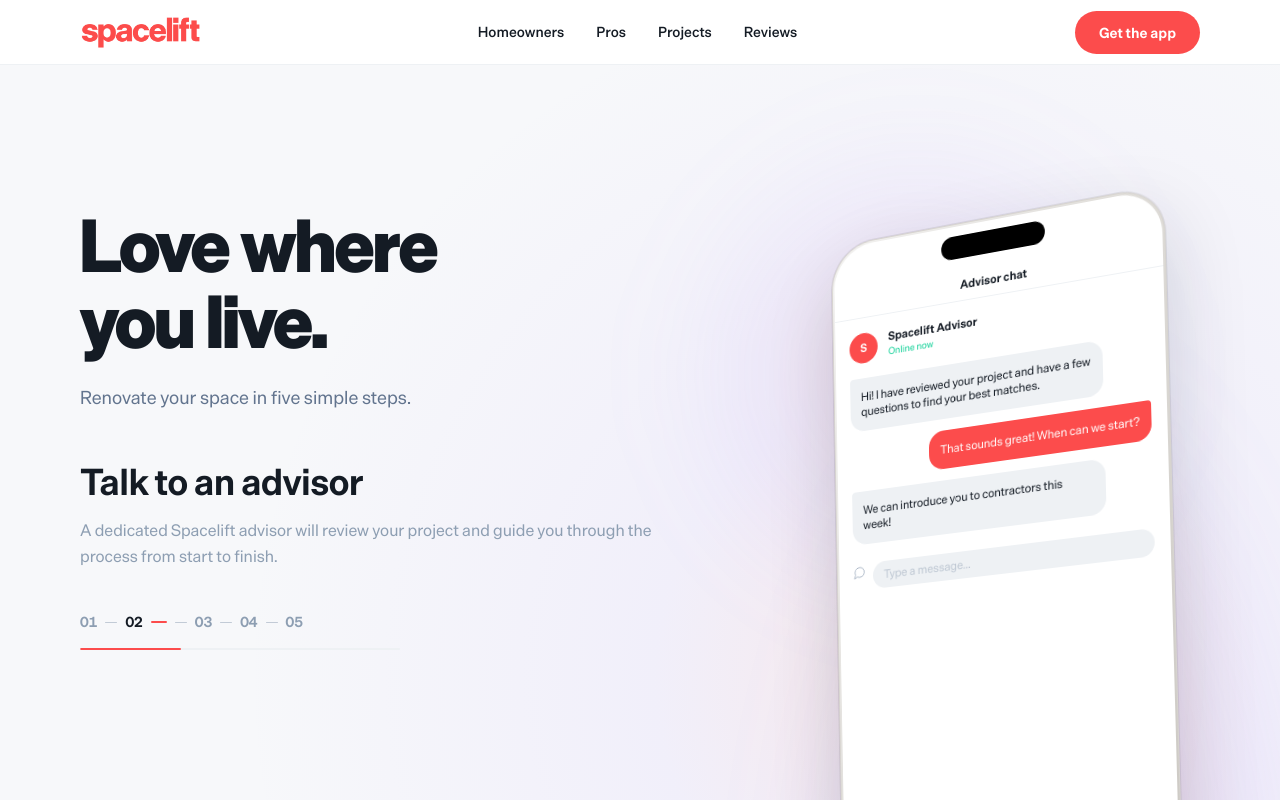
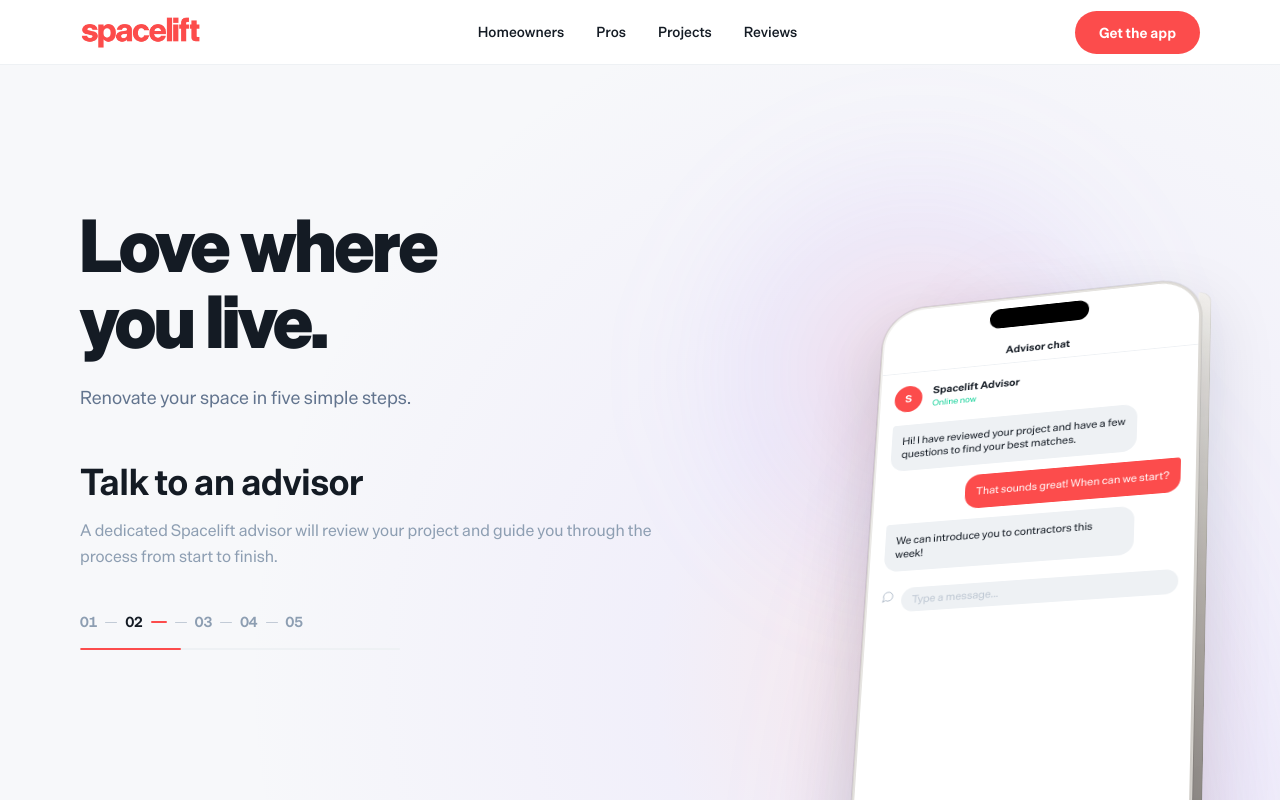
Before and after one commit to jjmccarthy7/spacelift-tools, a Next.js app in the folder apps/hellospacelift/: page / in a window 1280 px wide. Shown: the top 800 px of the page. Built offline with nearby package versions, Linux system fonts and the light colour scheme.

Commit message:
fix: stronger rotateX lean, preserve-3d, visible right-side metallic device edge

```diff
--- a/apps/hellospacelift/src/components/PhoneMock.tsx
+++ b/apps/hellospacelift/src/components/PhoneMock.tsx
@@ -190,11 +190,12 @@
         className="relative transition-transform hidden lg:block"
         style={{
           transformOrigin: 'bottom center',
-          transform: 'perspective(1600px) rotateY(-18deg) rotateX(2deg) rotateZ(-2deg) translateX(-12px) translateY(-10px)',
+          transformStyle: 'preserve-3d',
+          transform: 'perspective(1800px) rotateY(-14deg) rotateX(14deg) rotateZ(-1deg) translateX(-10px) translateY(-6px)',
         }}
       >
-        {/* Outer phone shell — light metallic frame */}
-        <div className="relative w-[340px] xl:w-[360px] rounded-[48px] bg-[#d7d4cf] p-[3px] shadow-[0_32px_80px_rgba(15,23,42,0.16)] ring-1 ring-black/8">
+        {/* Front shell — light metallic frame, sits above side edge */}
+        <div className="relative z-10 w-[340px] xl:w-[360px] rounded-[48px] bg-[#d7d4cf] p-[3px] shadow-[0_32px_80px_rgba(15,23,42,0.16)] ring-1 ring-black/8">
           {/* Metallic edge highlight */}
           <div className="absolute inset-[1px] rounded-[47px] pointer-events-none bg-gradient-to-br from-white/70 via-white/18 to-[#8f8a83]/18" />
           {/* Dynamic Island */}
@@ -217,6 +218,16 @@
             </div>
           </div>
         </div>
+        {/* Right-side device edge — visible metallic hardware edge */}
+        <div
+          aria-hidden="true"
+          className="absolute top-[18px] bottom-[18px] right-[-10px] w-[14px] rounded-r-[18px] pointer-events-none"
+          style={{
+            background: 'linear-gradient(180deg, rgba(246,244,240,0.95) 0%, rgba(186,180,170,0.9) 45%, rgba(120,115,108,0.95) 100%)',
+            transform: 'translateZ(-1px) rotateY(0deg)',
+            boxShadow: 'inset 1px 0 0 rgba(255,255,255,0.45), inset -1px 0 0 rgba(0,0,0,0.08)',
+          }}
+        />
       </div>
       {/* Mobile / tablet: flat display, no 3D perspective */}
       <div className="relative lg:hidden">
```
